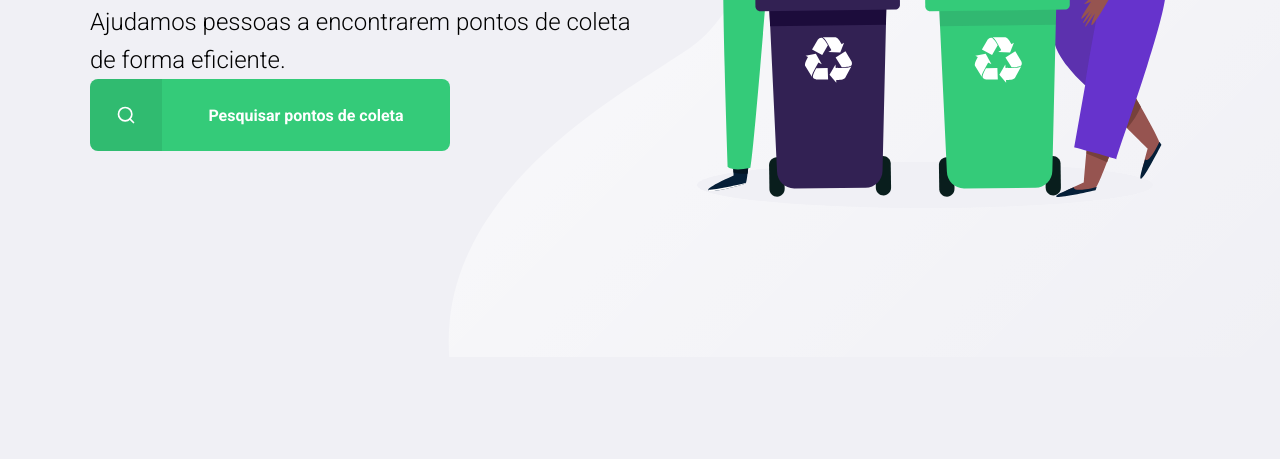
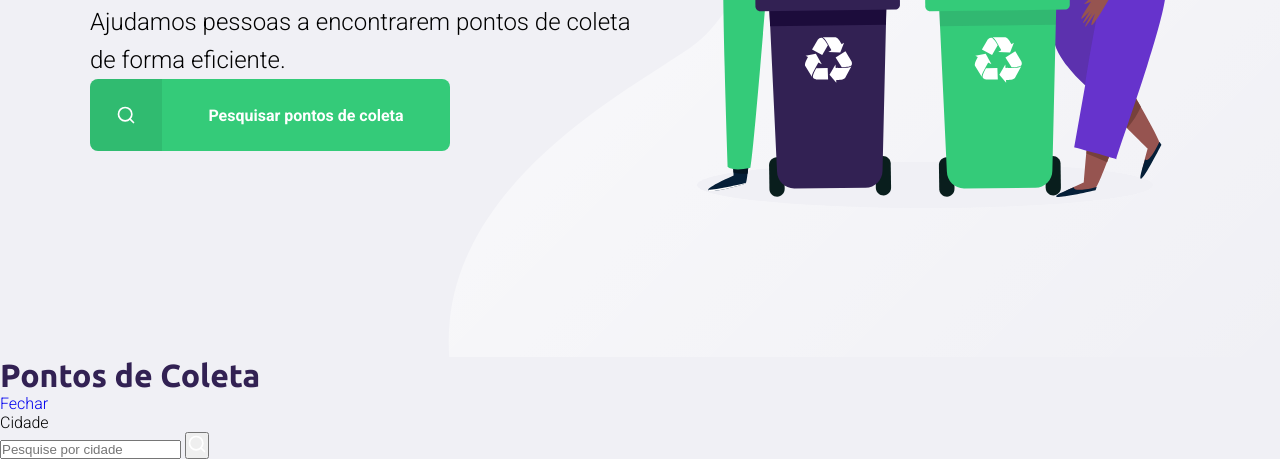
Before and after one commit to AndreLuizGarcia/ecoleta-nlw-starter, a plain HTML site: page index.html in a window 1280 px wide. Both pictures are taken after a click on the link "Pesquisar pontos de coleta". Shown: the part 443-902 px from the top of the page. Before the commit the page ends 800 px from the top, so only its background shows below. Drawn offline with Linux system fonts and the light colour scheme; files whose address does not match are found by name.

Commit message:
create point page scripts and new elements

```diff
--- a/index.html
+++ b/index.html
@@ -5,8 +5,11 @@
     <meta name="viewport" content="width=device-width, initial-scale=1.0">
 
     <link href="https://fonts.googleapis.com/css2?family=Roboto:wght@300;700&family=Ubuntu:wght@700&display=swap" rel="stylesheet">
+
     <link rel="stylesheet" href="/styles/main.css" />
     <link rel="stylesheet" href="/styles/home.css" />
+    <link rel="stylesheet" href="/styles/modal.css" />
+
     <link rel="stylesheet" href="/styles/responsive.css" />
 
     <title>Ecoleta</title>
@@ -17,7 +20,7 @@
       <div class="content">
         <header>
           <img src="/assets/logo.svg" alt="Logomarca" />
-          <a href="#">
+          <a href="/create-point.html">
             <span></span>
             Cadastre um ponto de coleta
           </a>
@@ -37,5 +40,25 @@
       </div>
 
     </div>
+
+    <div id="modal" class="hide">
+      <div class="content">
+        <div class="header">
+          <h1>Pontos de Coleta</h1>
+          <a href="#">Fechar</a>
+        </div>
+        <form action="/search-results.html">
+          <label for="search">Cidade</label>
+          <div class="search field">
+            <input type="text" placeholder="Pesquise por cidade" name="search">
+            <button>
+              <img src="/assets/search.svg" alt="Buscar">
+            </button>
+          </div>
+        </form>
+      </div>
+    </div>
+
+    <script src="/scripts/index.js"></script>
   </body>
 </html>
--- /dev/null
+++ b/scripts/index.js
@@ -0,0 +1,11 @@
+const buttonSearch = document.querySelector("#page-home main a")
+const modal = document.querySelector("#modal")
+const close = document.querySelector("#modal .header a")
+
+buttonSearch.addEventListener("click", () => {
+  modal.classList.remove("hide")
+})
+
+close.addEventListener("click", () => {
+  modal.classList.add("hide")
+})
```
